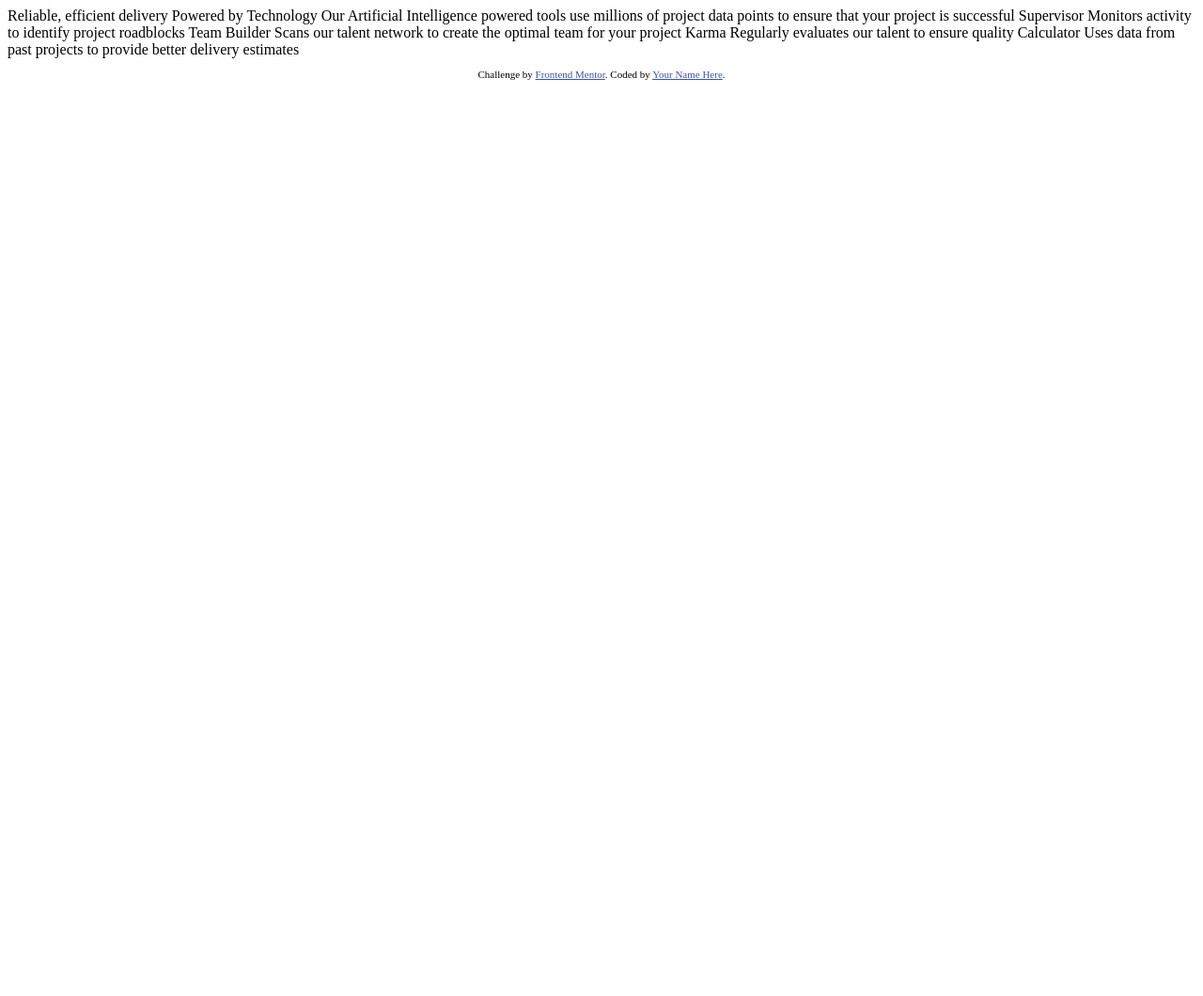
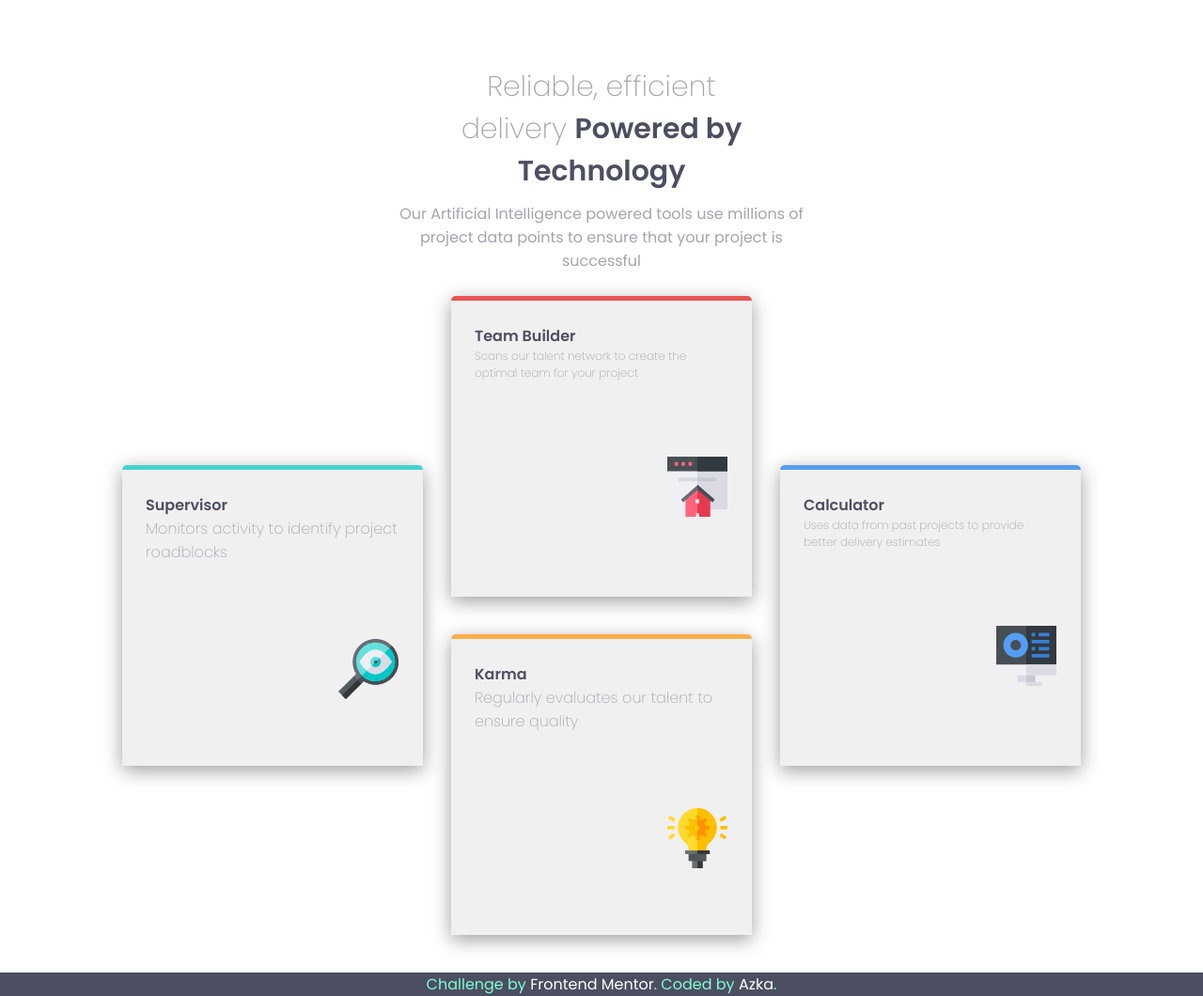
Before and after one commit to Azkanorouzi/css-challenge, a plain HTML site: page index.html in a window 1280 px wide. Shown: the whole page at 94% size. Before the commit the page ends 800 px from the top, so only its background shows below. Drawn offline with Linux system fonts and the light colour scheme.

Commit message:
completed

```diff
--- a/index.html
+++ b/index.html
@@ -5,40 +5,76 @@
   <meta name="viewport" content="width=device-width, initial-scale=1.0"> <!-- displays site properly based on user's device -->
 
   <link rel="icon" type="image/png" sizes="32x32" href="./images/favicon-32x32.png">
-
-  <title>Frontend Mentor | Four card feature section</title>
+  <link rel="stylesheet" href="style.css">
+  <title>Azka norouzi | Four card feature section</title>
 
   <!-- Feel free to remove these styles or customise in your own stylesheet 👍 -->
-  <style>
-    .attribution { font-size: 11px; text-align: center; }
-    .attribution a { color: hsl(228, 45%, 44%); }
-  </style>
 </head>
 <body>
+  <!-- content start -->
 
-  Reliable, efficient delivery
-  Powered by Technology
 
+
+  <div class="center">
+<!-- heading -->
+<section class="heading">
+  <h1 class="heading-header">
+
+  <span> Reliable, efficient delivery </span>Powered by Technology
+
+  </h1>
+  <h2 class="heading2">
     Our Artificial Intelligence powered tools use millions of project data points
     to ensure that your project is successful
+  </h2>
+</section>
+  <!-- heading end -->
 
-  Supervisor
-  Monitors activity to identify project roadblocks
+  <!-- cards start -->
+<section class="cards">
+  <!-- supervisor section -->
+  <div class="sup card">
+  <h1 class="sup-header header"> Supervisor </h1>
+  <p class="sup-des des"> Monitors activity to identify project roadblocks </p>
+  <img src="./images/icon-supervisor.svg" alt="supervisor" class="sup-icon icon">
+  </div>
+  <!-- sup end -->
 
-  Team Builder
-  Scans our talent network to create the optimal team for your project
+  <!-- team builder section -->
+  <div class="team card">
+  <h1 class="team-header header"> Team Builder </h1>
+  <p class="team-des des">Scans our talent network to create the optimal team for your project</p>
+  <img src="./images/icon-team-builder.svg" alt="team" class="team-icon icon">
+  </div>
+  <!-- team end -->
 
-  Karma
-  Regularly evaluates our talent to ensure quality
+  <!-- karma section -->
+  <div class="karma card">
+  <h1 class="karma-header header"> Karma </h1>
+  <p class="karma-des des"> Regularly evaluates our talent to ensure quality </p>
+  <img src="./images/icon-karma.svg" alt="karma" class="karma-icon icon">
+  </div>
+  <!-- karma end -->
 
-  Calculator
-  Uses data from past projects to provide better delivery estimates
+  <!-- Calculator section -->
+  <div class="cal card">
+  <h1 class="cal-header header">  Calculator </h1>
+  <p class="cal-des des"> Uses data from past projects to provide better delivery estimates </p>
+  <img src="./images/icon-calculator.svg" alt="calculator" class="cal-icon icon">
+  </div>
+  <!-- calculator end -->
+</section>
+<!-- cards end -->
 
 
+  </div>
+  <!-- content end -->
+
+  <!-- footer -->
   <footer>
     <p class="attribution">
       Challenge by <a href="https://www.frontendmentor.io?ref=challenge" target="_blank">Frontend Mentor</a>.
-      Coded by <a href="#">Your Name Here</a>.
+      Coded by <a href="#">Azka</a>.
     </p>
   </footer>
 </body>
--- /dev/null
+++ b/style.css
@@ -0,0 +1,258 @@
+/* defaults */
+@import url('https://fonts.googleapis.com/css2?family=Poppins:wght@200;400;600&display=swap');
+*{
+  margin: 0px;
+  padding: 0px;
+  box-sizing: border-box;
+  font-size: 1rem;
+   font-family: 'Poppins', sans-serif;
+}
+body {
+ background: white;
+ color: hsl(234, 12%, 34%);
+}
+.des{
+ font-weight: 200;
+ color:hsl(229, 6%, 66%) ;
+}
+/* defaults end */
+
+/* heading start */
+.heading{
+ text-align: center;
+   padding: 25px;
+  padding-top: 70px;
+}
+.heading-header , .heading-header span{
+ font-size: 24px;
+  font-weight: 200;
+}
+.heading-header span{
+ color: hsl(229, 6%, 66%);
+}
+.heading-header{
+ font-weight: 700;
+}
+.heading .heading2{
+margin-top: 10px;
+font-weight: 400;
+color:hsl(229, 6%, 66%);
+}
+/* heading end */
+
+/* cards */
+.cards div{
+  background-color: rgb(241, 240, 240);
+ margin: 30px;
+ padding: 25px;
+ height: 40vh;
+ border-top-right-radius: 5px;
+ border-top-left-radius: 5px;
+ box-shadow: 0px 5px 20px 0px rgba(0, 0, 0, 0.39);
+}
+.sup{
+  border-top: 5px solid hsl(180, 62%, 55%);
+}
+.team{
+ border-top: 5px solid hsl(0, 78%, 62%);
+}
+.karma{
+  border-top: 5px solid hsl(34, 97%, 64%);
+}
+.cal{
+ border-top: 5px solid hsl(212, 86%, 64%);
+}
+/* cards end */
+
+/* icons */
+.icon{
+ position: absolute;
+ right: 50px;
+}
+.team .des{
+ font-size: 12px;
+}
+.cal .des{
+ font-size: 12px;
+}
+/* footer */
+footer{
+background-color:hsl(234, 12%, 34%) ;
+color: aquamarine;
+display: flex;
+justify-content: center;
+}
+footer a{
+ text-decoration: none;
+ color:white;
+ text-align: center;
+ transition: .5s color;
+}
+footer a:hover{
+ color:aqua ;
+}
+/* cards hover effects */
+.cards .sup:hover{
+box-shadow: 0px 0px 4px 2px hsl(180, 62%, 55%);
+}
+.sup{
+  transition: .5s box-shadow;
+}
+.cards .team:hover{
+box-shadow: 0px 0px 4px 2px hsl(0, 78%, 62%);
+}
+.team{
+  transition: .5s box-shadow;
+}
+.cards .karma:hover{
+box-shadow: 0px 0px 4px 2px hsl(34, 97%, 64%);
+}
+.karma{
+  transition: .5s box-shadow;
+}
+.cards .cal:hover{
+box-shadow: 0px 0px 4px 1px hsl(212, 86%, 64%);
+}
+.cal{
+  transition: .5s box-shadow;
+}
+footer p , footer a{
+  font-size: 8px;
+}
+/* start of media queries */
+
+/* small screen devices */
+@media screen and (max-width : 197px){
+  .cards .des{
+    font-size: 10px;
+  }
+  .karma .des{
+    font-size: 10px;
+  }
+  .cards div .icon{
+    width: 40px;
+    height: 40px;
+  }
+  .cards .header{
+    font-size: 12px;
+  }
+  .sup .header{
+    position: relative;
+    right: 20px;
+  }
+  .cal .header{
+   position: relative;
+    right: 20px;
+  }
+  footer p , footer a{
+  font-size: 8px;
+}
+}
+
+@media screen and (max-height : 375px){
+.cards div .icon{
+  position: relative;
+ left: 75vw;
+ bottom: 50px;
+}
+    .cards .card{
+   margin-right: 25px;
+   margin-left: 25px;
+  }
+}
+@media screen and (max-height : 242px){
+.cards div .icon{
+  position: relative;
+ left: 75vw;
+ bottom: 60px;
+ width: 50px;
+ height: 50px;
+}
+
+}
+@media screen and (min-width : 434px){
+footer p , footer a{
+  font-size: 16px;
+}
+}
+@media screen and (min-width : 1070px){
+/* heading */
+.heading-header , .heading-header span{
+font-size: 30px;
+}
+.heading-header {
+padding-right: 35vw;
+padding-left: 35vw;
+}
+.heading2{
+  text-align: center;
+  padding-right: 30vw;
+padding-left: 30vw;
+}
+/* cards */
+.cards{
+  display: grid;
+grid-template-areas: ". . . t t t . . ."
+                      "s s s t t t c c c"
+                      "s s s k k k c c c"
+                      ". . . k k k . . .";
+  width: 100vw;
+  height: 90vh;
+  position: relative;
+ justify-content: center;
+}
+.cards div{
+  margin: 0px;
+}
+.sup{
+  position: relative;
+
+}
+.cal{
+  position: relative;
+  left: 30px;
+}
+.sup{
+  right: 30px;
+}
+.cards{
+  margin-right: 1000px;
+}
+.cards div{
+  width: 25vw;
+}
+/* team */
+.team{
+  grid-area: t;
+}
+.sup{
+  grid-area: s;
+}
+.karma{
+  grid-area: k;
+}
+.cal{
+  grid-area: c;
+}
+
+.sup .icon{
+  position: relative;
+  top: 10vh;
+  left: 16vw;
+}
+.cal .icon{
+  position: relative;
+  top: 10vh;
+  left: 16vw;
+}
+.team .icon{
+  position: relative;
+  top: 10vh;
+  left: 16vw;
+}
+.karma .icon{
+  position: relative;
+  top: 10vh;
+  left: 16vw;
+}
+}
```
Also changed, not shown: 1 other file. Lines whose indentation alone changed are shown as unchanged.
